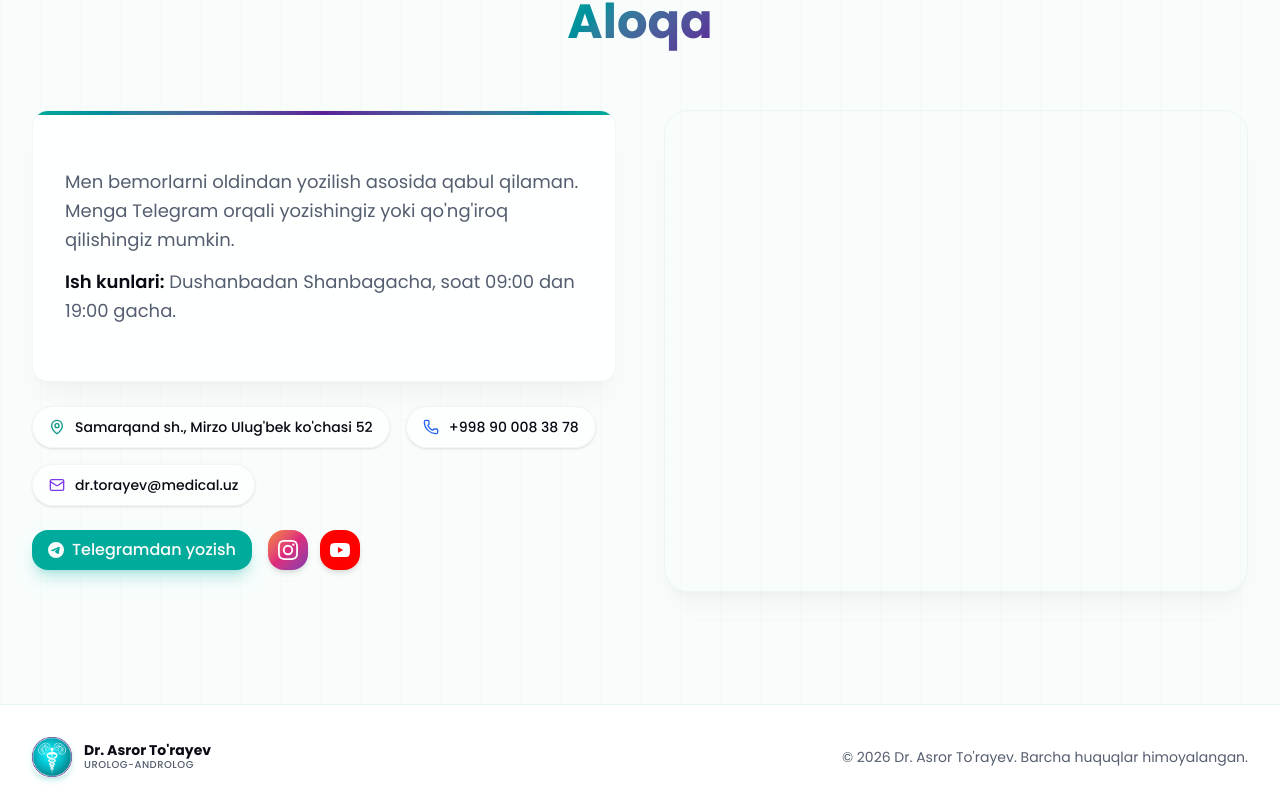
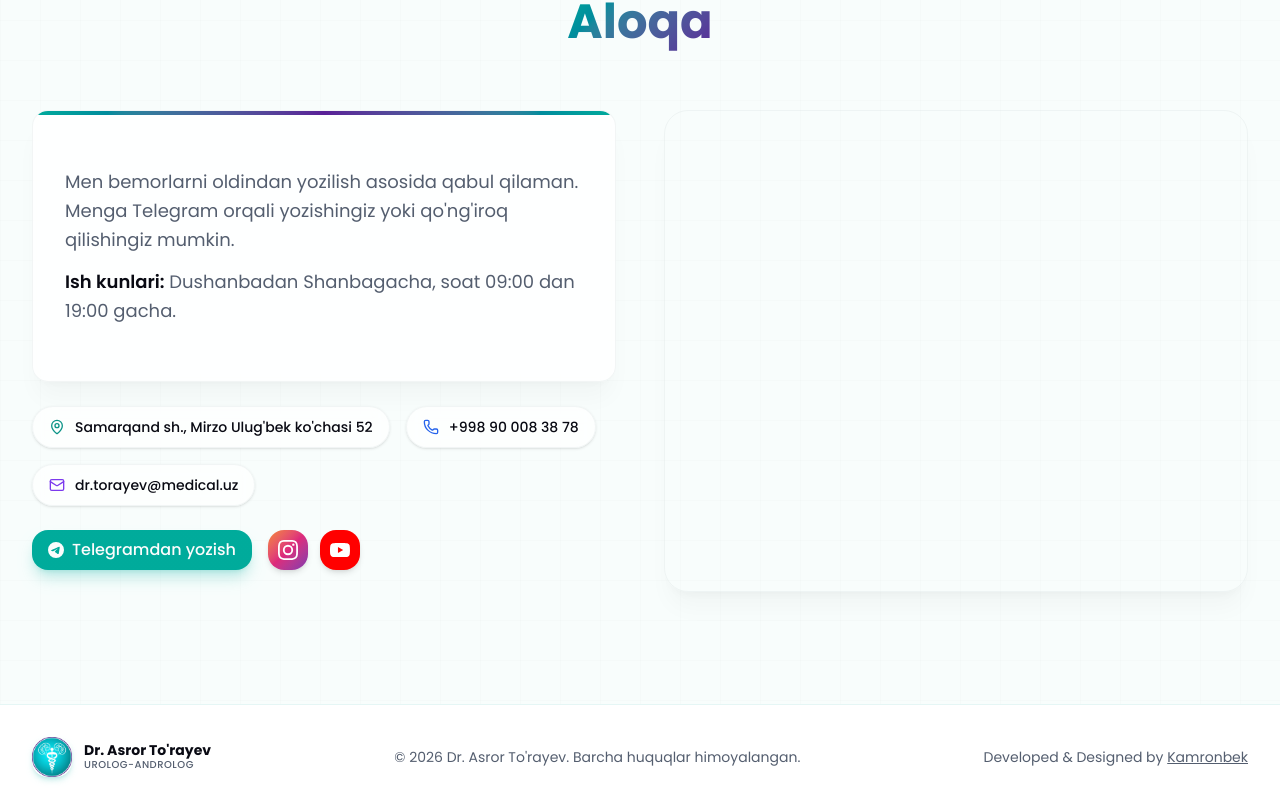
Before and after one commit to mrkamronbey/medical-landing, a Next.js app: page / in a window 1280 px wide. Shown: the part 6620-7429 px from the top of the page. Built offline with nearby package versions, Linux system fonts and the light colour scheme.

Commit message:
SEO update

```diff
--- a/components/footer.tsx
+++ b/components/footer.tsx
@@ -31,6 +31,19 @@ export default function Footer() {
             &copy; {new Date().getFullYear()} Dr. Asror To&apos;rayev. Barcha
             huquqlar himoyalangan.
           </p>
+
+          {/* Developer */}
+          <p className="text-muted-foreground text-xs sm:text-sm">
+            Developed & Designed by{" "}
+            <a
+              href="https://t.me/dev_adamm"
+              target="_blank"
+              rel="noopener noreferrer"
+              className="underline hover:text-primary transition-colors"
+            >
+              Kamronbek
+            </a>
+          </p>
         </div>
       </div>
     </footer>
```
